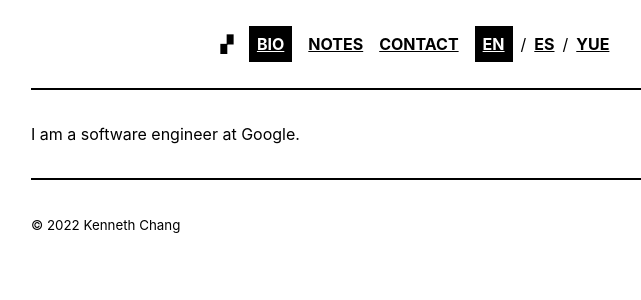
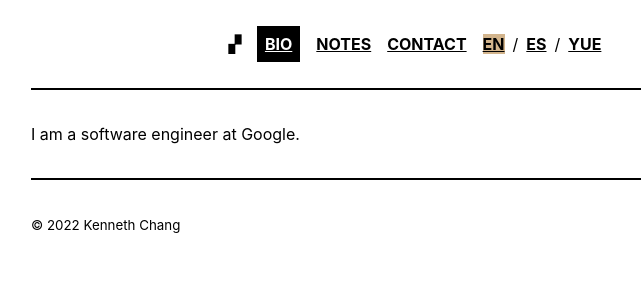
Before and after one commit to kennitochang/kennitochang.github.io, a Jekyll site: the page built from _pages/bio.md, in a window 1280 px wide. Shown: the top 300 px of the page, without its empty margins (225-866 px from the left). Built offline with Jekyll 4.4.1, drawn with Linux system fonts in a browser that asks for light colours.

Commit message:
language format

```diff
--- a/_includes/navigation.html
+++ b/_includes/navigation.html
@@ -18,7 +18,7 @@
     <li><a href="/notes" {% if url[1] == "notes" %}class="active"{% endif %}>Notes</a></li>
     <li><a href="/contact" {% if url[1] == "contact" %}class="active"{% endif %}>Contact</a></li>
     <li>
-      <a href="/en" {% if lang == "en" %}class="active"{% endif %}>EN</a>/<a href="/es" {% if lang == "es" %}class="active"{% endif %}>ES</a>/<a href="/yue" {% if lang == "yue" %}class="active"{% endif %}>YUE</a>
+      <a href="/en" {% if lang == "en" %}class="active-language"{% endif %}>EN</a>/<a href="/es" {% if lang == "es" %}class="active-language"{% endif %}>ES</a>/<a href="/yue" {% if lang == "yue" %}class="active-langauge"{% endif %}>YUE</a>
     </li>
   </ul>
 </nav>
--- a/_sass/_type.scss
+++ b/_sass/_type.scss
@@ -33,6 +33,12 @@ a.active {
     background: black;
     padding: 0.5rem;
     color: white;
+    font-weight: bold;
+}
+
+a.active-language {
+    background: tan;
+    color: black;
     font-weight: bold;
 }
 
```
